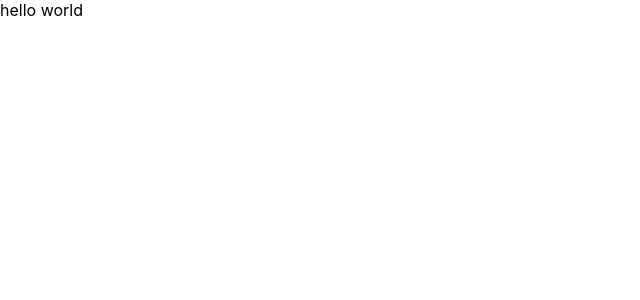
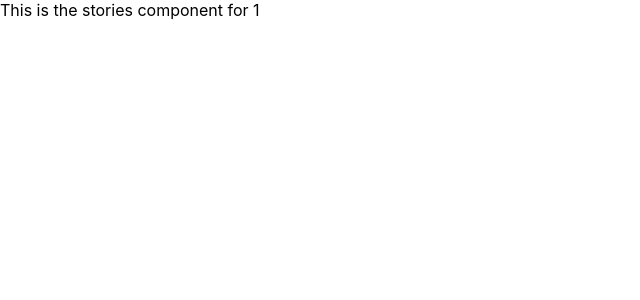
Before and after one commit to anirudhbs/stories, a React (Create React App) app: page /stories/1 in a window 1280 px wide. Shown: the top 300 px of the page, without its empty margins (0-640 px from the left). Built offline with nearby package versions, Linux system fonts and the light colour scheme.

Commit message:
Add react router

```diff
--- a/package.json
+++ b/package.json
@@ -5,6 +5,7 @@
   "dependencies": {
     "react": "^16.8.6",
     "react-dom": "^16.8.6",
+    "react-router-dom": "^5.0.0",
     "react-scripts": "3.0.0"
   },
   "scripts": {
--- a/src/components/App.js
+++ b/src/components/App.js
@@ -1,7 +1,16 @@
-import React from 'react';
+import React from "react"
+import { BrowserRouter, Route } from "react-router-dom"
+
+import Home from "./Home"
+import Stories from "./Stories"
 
 function App() {
-  return <div>hello world</div>;
+  return (
+    <BrowserRouter>
+      <Route exact path="/" component={Home} />
+      <Route exact path="/stories/:username" component={Stories} />
+    </BrowserRouter>
+  )
 }
 
-export default App;
+export default App
--- /dev/null
+++ b/src/components/Home.js
@@ -0,0 +1,7 @@
+import React from "react"
+
+function Home() {
+  return <div>This is the home component</div>
+}
+
+export default Home
--- /dev/null
+++ b/src/components/Stories.js
@@ -0,0 +1,10 @@
+import React, { Component } from "react"
+
+class Stories extends Component {
+  render() {
+    const { username } = this.props.match.params
+    return <div>This is the stories component for {username}</div>
+  }
+}
+
+export default Stories
```
Also changed, not shown: src/index.js (+5 -5 lines), 1 other file (tests, documents, lock files or other folders).
